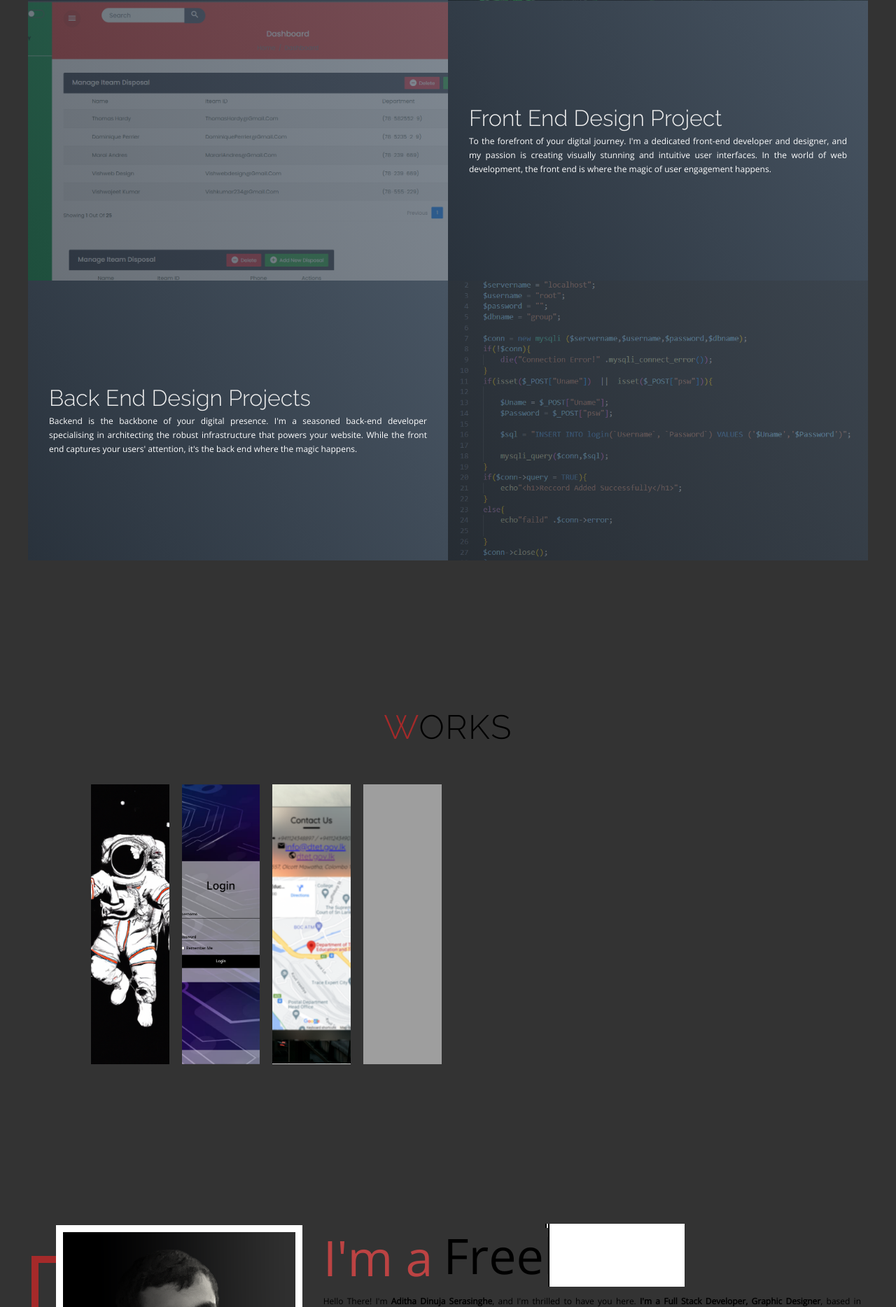
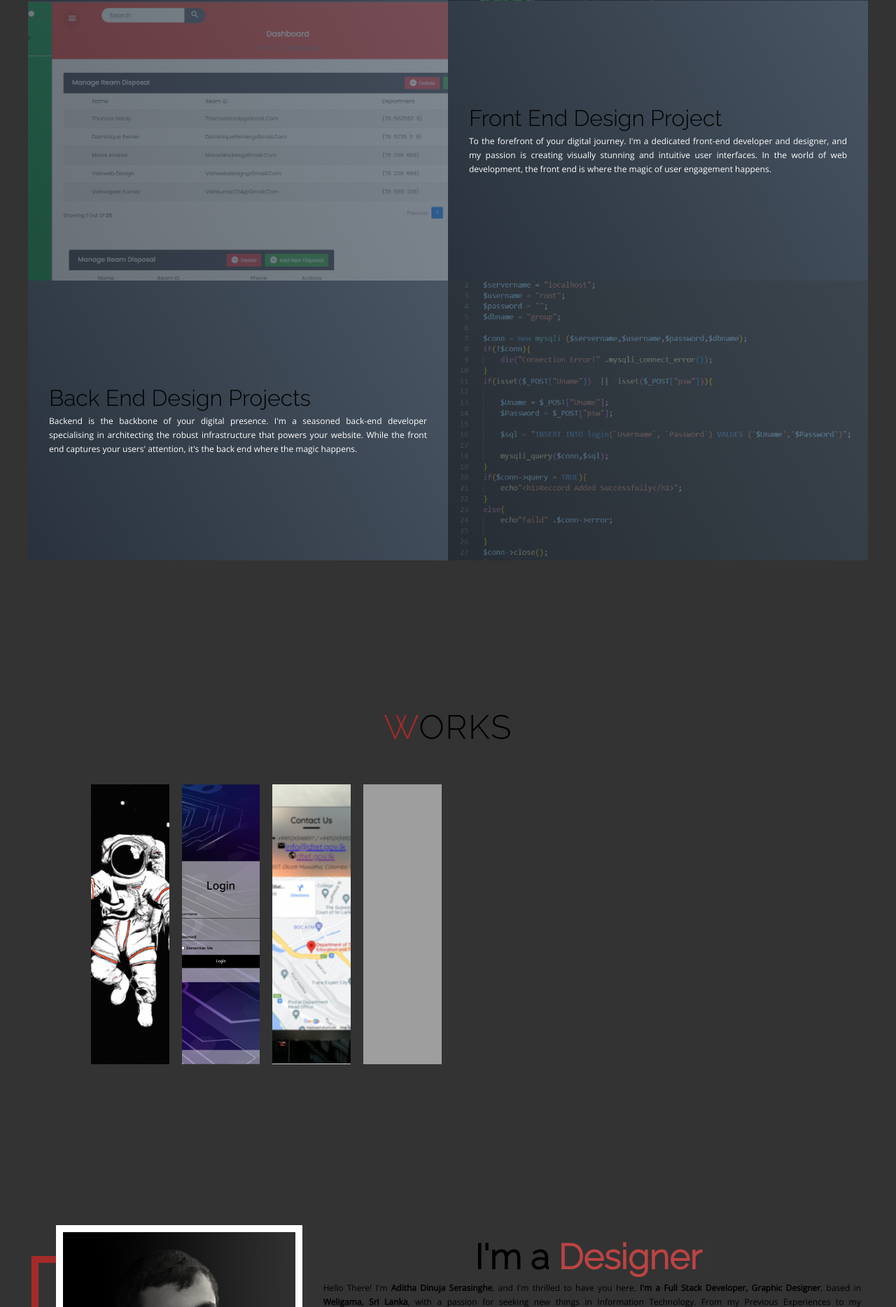
Before and after one commit to adserasinghe/adserasinghe.github.io, a PHP site: page / in a window 1280 px wide. Shown: the part 2217-4085 px from the top of the page at 70% size. Run offline with PHP 8.4, Linux system fonts and the light colour scheme; style sheets or scripts are compiled from the project's sources; grey boxes are pictures that could not be loaded.

Commit message:
type effect changed...

```diff
--- a/index.html
+++ b/index.html
@@ -180,15 +180,9 @@
         <br>
         <br>
         <!--<h1 class="section-title"><span>A</span>bout <span>M</span>e</h1>-->
-        <div class="wrapper">
-    <div class="static-txt">I'm a</div>
-    <ul class="dynamic-txts">
-      <li><span>Designer</span></li>
-      <li><span>Developer</span></li>
-      <li><span>Freelancer</span></li>
-      <li><span>Youtuber</span></li>
-    </ul>
-  </div>
+        <div class="textc">
+          <h1>I'm a <span class="auto-type"></span> </h1>
+        </div>
         <p>Hello There! I'm<b> Aditha Dinuja Serasinghe</b>, and I'm thrilled to have you here. <b>I'm a Full Stack Developer, Graphic Designer</b>, based in <b>Weligama, Sri Lanka</b>, with a passion for seeking new things in Information Technology. From my Previous Experiences to my Achievements, my journey has been a thrilling ride, and I'm excited to share it with you. I believe in the power of my Beliefs or Values and strive for my Goals or Aspirations. Whether I'm  Activities or Projects, Another Activity or Interest, or Yet Another Interest or Hobby, I put my heart and soul into everything I do. When I'm not busy with Activities or Projects, you can find my Interests or Hobbies Outside of Work. Nature enthusiast, bookworm, and film lover—that's me. This website is the corner of the internet where I share in my details. It's a space where I hope to inspire, educate, and connect with like-minded individuals who share my passion for. Feel free to explore my content, and <b> if you have any questions, or suggestions, or want to say hello, please don't hesitate to. I'd love to hear from you.</b> Thank you for visiting, and I hope you find something here that resonates with you.</p>
         <a target="_blank" rel="noopener" href="cv.pdf" class="cta">Download Resume</a>
       </div>
@@ -424,4 +418,15 @@
       type: 1,
     })
   </script>
+
+<script src="https://cdn.jsdelivr.net/npm/typed.js@2.0.12"></script>
+
+<script>
+  var typed = new Typed(".auto-type",{
+    strings : ["Programmer", "Designer", "YouTuber"],
+    typeSpeed : 150,
+    backSpeed : 150,
+    looped : true
+  })
+</script>
 </html>
--- a/style.css
+++ b/style.css
@@ -1098,88 +1098,20 @@ a#scroll-btn {
   }
 /*works card list end*/
 /* typing text effect*/
-.wrapper{
+.textc {
 	display: flex;
+	align-items: center;
+	justify-content: center;
   }
-  .wrapper .static-txt{
+
+  h1{
+	color: black;
+	font-size: 50px;
+  }
+
+  span{
 	color: #bc4343;
-	font-size: 70px;
-	font-weight: 400;
   }
-  .wrapper .dynamic-txts{
-	margin-left: 15px;
-	height: 90px;
-	line-height: 90px;
-	overflow: hidden;p;p;
-
-  }
-  .dynamic-txts li{
-	list-style: none;
-	color: #000;
-	font-size: 70px;
-	font-weight: 500;
-	position: relative;
-	top: 0;
-	animation: slide 12s steps(4) infinite;
-  }
-  @keyframes slide {
-	100%{
-	  top: -360px;
-	}
-  }
-  .dynamic-txts li span{
-	position: relative;
-	margin: 5px 0;
-	line-height: 90px;
-  }
-  .dynamic-txts li span::after{
-	content: "";
-	position: absolute;
-	left: 0;
-	height: 100%;
-	width: 100%;
-	background: #fff;
-	border-left: 2px solid #000;
-	animation: typing 3s steps(10) infinite;
-  }
-  @keyframes typing {
-	40%, 60%{
-	  left: calc(100% + 30px);
-	}
-	100%{
-	  left: 0;
-	}
-  }
-/* end of typing text effect*/
-/*Pre Loader*/
-#loader-wrapper .loader-section {
-    position: fixed;
-    top: 0;
-    width: 51%;
-    height: 100%;
-    background: #222222;
-    z-index: 1000;
-}
-
-#loader-wrapper .loader-section.section-left {
-    left: 0;
-}
-
-#loader-wrapper .loader-section.section-right {
-    right: 0;
-}
-#loader {
-    z-index: 1001; /* anything higher than z-index: 1000 of .loader-section */
-}
-h1 {
-    color: #EEEEEE;
-}
-#content {
-    margin: 0 auto;
-    padding-bottom: 50px;
-    width: 80%;
-    max-width: 978px;
-}
-/* Loaded */
+/* Loader */
 
 /* end of preloader*/
```
